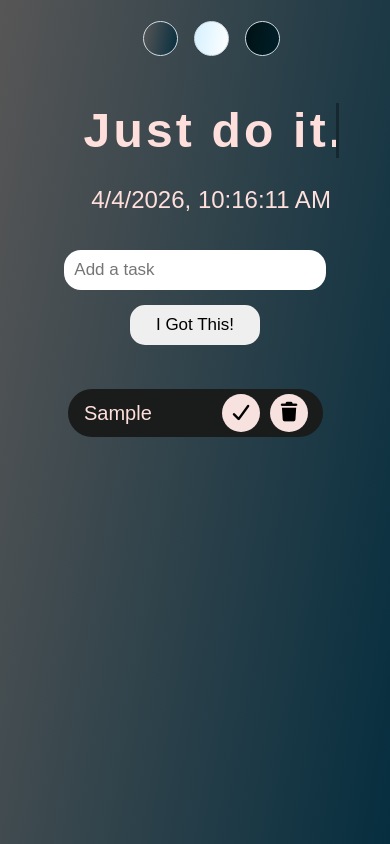
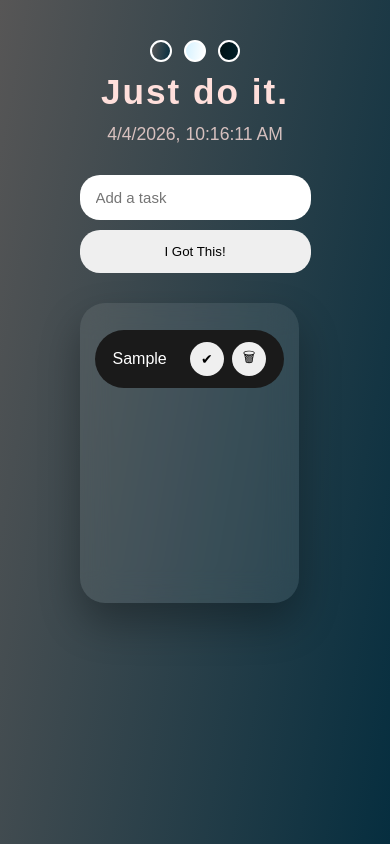
Before and after one commit to chilkaditya/Todo-ch, a React (Vite) app: page / in a window 390 px wide. Both pictures are taken after typing "Sample" into the empty fields and a click on the button "I Got This!". Built offline with nearby package versions, Linux system fonts and the light colour scheme.

Commit message:
static box added

```diff
--- a/src/App.jsx
+++ b/src/App.jsx
@@ -2,12 +2,12 @@ import React, { useState, useEffect } from 'react'
 import Header from './components/Header'
 import TodoForm from './components/TodoForm'
 import TodoList from './components/TodoList'
+import './styles/main.css'
 
 function App() {
   const [todos, setTodos] = useState([])
   const [theme, setTheme] = useState('standard')
 
-  // Load from localStorage
   useEffect(() => {
     const savedTodos = JSON.parse(localStorage.getItem('todos')) || []
     const savedTheme = localStorage.getItem('savedTheme') || 'standard'
@@ -17,12 +17,10 @@ function App() {
     document.body.className = savedTheme
   }, [])
 
-  // Save todos
   useEffect(() => {
     localStorage.setItem('todos', JSON.stringify(todos))
   }, [todos])
 
-  // Save theme
   useEffect(() => {
     localStorage.setItem('savedTheme', theme)
     document.body.className = theme
@@ -31,8 +29,16 @@ function App() {
   return (
     <div>
       <Header theme={theme} setTheme={setTheme} />
+
       <TodoForm setTodos={setTodos} />
-      <TodoList todos={todos} setTodos={setTodos} theme={theme} />
+
+      <div className="todo-box">
+        <TodoList
+          todos={todos}
+          setTodos={setTodos}
+          theme={theme}
+        />
+      </div>
     </div>
   )
 }
--- a/src/components/Header.jsx
+++ b/src/components/Header.jsx
@@ -1,12 +1,19 @@
 import React from 'react'
-import ThemeSelector from './ThemeSelector'
 
-export default function Header({ theme, setTheme }) {
+export default function Header({ setTheme }) {
   return (
     <div id="header">
-      <ThemeSelector setTheme={setTheme} />
+
+      {/* Theme selectors */}
+      <div className="theme-container">
+        <div className="standard-theme theme-selector" onClick={() => setTheme('standard')} />
+        <div className="light-theme theme-selector" onClick={() => setTheme('light')} />
+        <div className="darker-theme theme-selector" onClick={() => setTheme('darker')} />
+      </div>
+
       <h1 id="title">Just do it.</h1>
       <p>{new Date().toLocaleString()}</p>
+
     </div>
   )
 }
--- a/src/components/TodoItem.jsx
+++ b/src/components/TodoItem.jsx
@@ -18,12 +18,12 @@ export default function TodoItem({ todo, todos, setTodos, theme }) {
     <div className={`todo ${theme}-todo ${todo.completed ? 'completed' : ''}`}>
       <li className="todo-item">{todo.text}</li>
 
-      <button className={`check-btn ${theme}-button`} onClick={toggleComplete}>
-        <i className="fas fa-check"></i>
+      <button className="check-btn" onClick={toggleComplete}>
+        ✔
       </button>
 
-      <button className={`delete-btn ${theme}-button`} onClick={deleteTodo}>
-        <i className="fas fa-trash"></i>
+      <button className="delete-btn" onClick={deleteTodo}>
+        🗑
       </button>
     </div>
   )
--- a/src/styles/main.css
+++ b/src/styles/main.css
@@ -1,379 +1,264 @@
+/* RESET */
 * {
   margin: 0;
   padding: 0;
   box-sizing: border-box;
 }
 
+/* BODY */
 body {
-    /* #363532, rgb(88, 111, 112) */
-    align-items: center;
+  font-family: 'Work Sans', sans-serif;
+  min-height: 100vh;
+
   display: flex;
   flex-direction: column;
-    font-family: 'Work Sans', sans-serif;
-    min-height: 100vh;
-    padding-top: 3%;
+  align-items: center;
+
+  padding-top: 80px; /* more breathing space */
 }
 
-/* Body light or darker themes */
+/* THEMES */
 .standard {
-    background-image: linear-gradient(100deg, #575656, #062e3f);
+  background: linear-gradient(100deg, #575656, #062e3f);
   color: #ffdfdb;
-    transition: 0.3s linear;
 }
 
 .light {
-    background-image: linear-gradient(100deg, #d4f1ff, #ffffff);
+  background: linear-gradient(100deg, #d4f1ff, #ffffff);
   color: #1a150e;
-    transition: 0.3s linear;
 }
 
 .darker {
-    background-image: linear-gradient(100deg, #001214, #001f29);
+  background: linear-gradient(100deg, #001214, #001f29);
   color: white;
-    transition: 0.3s linear;
 }
 
-#header, #form, #datetime {
-    margin: 0 1rem;
-    min-height: 10vh;
-    width: 100%;
+/* HEADER */
+#header {
+  text-align: center;
+  margin-bottom: 30px;
+  position: relative;
 }
 
-#header {
-    align-items: center;
-    display: flex;
-    flex-direction: column;
-    justify-content: space-around;
-    font-size: 3rem;
-    min-height: 25vh;
-    width: 100%;
+#title {
+  font-size: 4.5rem;
+  margin-bottom: 12px;
+  letter-spacing: 2px;
 }
 
-/* Theme buttons div */
-.flexrow-container {
-    align-items: center;
-    align-self: flex-end;
+#header p {
+  font-size: 1.1rem;
+  opacity: 0.8;
+}
+
+/* THEME SELECTOR */
+.theme-container {
+  position: absolute;
+  top: -10px;
+  right: -120px;
   display: flex;
-    justify-content: space-around;
-    margin-right: 3%;
+  gap: 12px;
 }
 
 .theme-selector {
-    border: 1px solid #d1dae3;
-    border-radius: 100%;
-    height: 35px;
-    margin: 0 8px;
-    transition: tranform 150ms ease-in-out, box-shadow 200ms ease-in-out;
-    width: 35px;
+  width: 22px;
+  height: 22px;
+  border-radius: 50%;
+  border: 2px solid white;
+  cursor: pointer;
+  transition: 0.3s;
 }
 
 .theme-selector:hover {
-    box-shadow: white 0 0 8px;
-    cursor: pointer;
-}
-
-.theme-selector:active {
-    transform: scale(0.95);
+  transform: scale(1.2);
 }
 
 .standard-theme {
-    background-image: linear-gradient(100deg, #575656, #062e3f);
+  background: linear-gradient(100deg, #575656, #062e3f);
 }
 
 .light-theme {
-    background-image: linear-gradient(100deg, #d4f1ff, #ffffff);
+  background: linear-gradient(100deg, #d4f1ff, #ffffff);
 }
 
 .darker-theme {
-    background-image: linear-gradient(100deg, #001214, #001f29);
+  background: linear-gradient(100deg, #001214, #001f29);
 }
 
-/* Animation */
-#title {
-    border-right: solid 3px rgba(0, 0, 0, 0.75);
-    white-space: pre;
-    overflow: hidden;
-    letter-spacing: 0.20rem;
-    margin-top: 50px;
-    margin-bottom: 20px;
-    max-width: 480px;
-  }
-
-  /* Animation */
-#title {
-    animation: animated-text 2s steps(11,end) 0.5s 1 normal both,
-        animated-cursor 750ms steps(11,end) infinite;
-  }
-
-#title.darker-title {
-    animation: animated-text 2s steps(11,end) 0.5s 1 normal both, darker-animated-cursor 750ms steps(11,end) infinite;
-}
-
-  /* text animation */
-
-  @keyframes animated-text{
-    from{width: 0%;}
-    to{width: 480px;}
-  }
-
-  /* cursor animations */
-
-  @keyframes animated-cursor{
-    from{border-right-color: rgba(0, 0, 0, 0.75);}
-    to{border-right-color: transparent;}
-  }
-
-  @keyframes darker-animated-cursor {
-    from{border-right-color: #01394c;}
-    to{border-right-color: transparent;}
-  }
-
+/* FORM */
 form {
   display: flex;
-    font-size: 1.7rem;
   justify-content: center;
-    margin: 15px 0;
-    padding: 0.8rem;
+
   width: 100%;
+  max-width: 650px;
+
+  margin-bottom: 30px; /* spacing below input */
 }
 
 form input {
-    padding: 10px;
-    font-size: 17px;
+  flex: 1;
+  padding: 14px 16px;
+  font-size: 15px;
+
+  border-radius: 25px 0 0 25px;
   border: none;
   outline: none;
-    /* border-radius: 15; */
-    border-top-left-radius: 17px;
-    border-bottom-left-radius: 17px;
-    max-width: 500px;
-    transition: background-color 200ms ease-in-out;
-    width: 100%;
 }
 
-/* Input themes */
-form input.standard-input {
-    background-color: #181a1a;
-    color: rgb(247, 226, 223);
+form button {
+  padding: 14px 22px;
+  border-radius: 0 25px 25px 0;
+  border: none;
+  cursor: pointer;
+  font-weight: 500;
 }
 
+/* TODO BOX (🔥 IMPROVED) */
+.todo-box {
+  width: 95%;
+  max-width: 650px; /* 🔥 wider */
+  height: 450px;
 
-form input.light-input {
-    background-color: #AEB1B4;
-    color: #1a150e;
+  margin-top: 10px;
+
+  padding: 25px;
+
+  border-radius: 25px;
+
+  background: rgba(255, 255, 255, 0.08);
+  backdrop-filter: blur(15px);
+
+  box-shadow: 0 20px 40px rgba(0, 0, 0, 0.3);
+
+  overflow-y: auto;
 }
 
-form input.light-input::placeholder {
-    color: #1a150e;
-    opacity: 0.7;
+/* SCROLLBAR */
+.todo-box::-webkit-scrollbar {
+  width: 6px;
 }
 
-form input.darker-input {
-    background-color: #01394c;
+.todo-box::-webkit-scrollbar-thumb {
+  background: rgba(255,255,255,0.4);
+  border-radius: 10px;
+}
+
+/* LIST */
+.todo-list {
+  list-style: none;
+}
+
+/* ITEM */
+.todo {
+  display: flex;
+  align-items: center;
+  justify-content: space-between;
+
+  margin: 12px 0;
+  padding: 12px 18px;
+
+  border-radius: 30px;
+
+  font-size: 16px;
+
+  transition: 0.2s;
+}
+
+/* Hover effect */
+.todo:hover {
+  transform: scale(1.02);
+}
+
+/* THEMES */
+.standard-todo {
+  background: #1a1a1a;
   color: white;
 }
 
-form input.darker-input::placeholder {
-    color: white;
-    opacity: 0.7;
-}
-
-form input:hover {
-    cursor: text;
-}
-
-form input.standard-input:hover {
-    background-color: rgb(0, 0, 0);
-}
-
-form input.light-input:hover {
-    background-color: #919699;
-}
-
-form input.darker-input:hover {
-    background-color: #013141;
-}
-
-button {
-    border: none;
-    outline: none;
-    transition: box-shadow 200ms ease, background-color 200ms ease-in-out;
-}
-
-button:hover {
-    cursor: pointer;
-}
-
-/* Button themes */
-button.standard-button {
-    background-color: rgb(247, 226, 223);
-    color: rgb(0, 0, 0);
-}
-
-button.standard-button:hover {
-    background-color: white;
-    box-shadow: #fff8 0 0 10px;
-}
-
-button.light-button {
-    background-color: white;
-    color: #1a150e;
-}
-
-button.light-button:hover {
-    background-color: #f0f0f0;
-}
-
-button.darker-button {
-    background-color: #002837;
-    color: white;
-}
-
-button.darker-button:hover {
-    background-color: #001f29;
-}
-
-form button {
-    padding: 10px;
-    font-size: 17px;
-    border-top-right-radius: 15px;
-    border-bottom-right-radius: 15px;
-    min-width: 100px;
-}
-
-#myUnOrdList {
-    display: flex;
-    justify-content: center;
-    align-items: center;
-    max-width: 1200px;
-}
-
-.todo-list {
-    min-width: 25%;
-    overflow: hidden;
-    /* To remove the bullets of unordered list */
-    list-style: none;
-}
-
-.todo {
-    margin: 1rem;
-    /* background: rgb(247, 226, 223); */
-    /* color: black; */
-    font-size: 19px;
-    display: flex;
-    justify-content: space-between;
-    align-items: center;
-    padding: 0.25em 0.5em;
-    border-radius: 30px;
-    transition: background-color 200ms ease-in-out;
-}
-
-/* Items themes */
-.standard-todo {
-    background-color: rgb(26, 27, 27);
-}
-
 .light-todo {
-    background-color:#AEB1B4;
+  background: #e0e0e0;
+  color: black;
 }
 
 .darker-todo {
-    background-color: #01394c;
+  background: #01394c;
 }
 
-.todo li{
-    padding: 7px;
-    /* word-wrap: break-word; */
-    /* flex-wrap: wrap; */
-    font-size: 20px;
-    flex: 1; /* To push the trash and the check button to the right */
-    border-radius: 30px;
-
-    /* wraps the links */
-    overflow-wrap: anywhere;
+/* TEXT */
+.todo-item {
+  flex: 1;
+  margin-right: 10px;
 }
 
-.check-btn, .delete-btn {
-    font-size: 19px;
+/* BUTTONS */
+.check-btn,
+.delete-btn {
+  margin-left: 8px;
+
+  border: none;
   cursor: pointer;
-    width: 2em;
-    height: 2em;
-    border-radius: 80%;
-    margin: 0 5px;
+
+  width: 34px;
+  height: 34px;
+
+  border-radius: 50%;
+
+  font-size: 14px;
 }
 
-.todo-item {
-    padding: 0rem 0.5rem;
-}
-
-.fa-trash, .fa-check {
-    pointer-events: none;
-}
-
-
+/* COMPLETED */
 .completed {
-    transition: 0.2s;
   text-decoration: line-through;
   opacity: 0.5;
 }
 
-.fall {
-    transition: 0.5s;
-    transform: translateY(45rem) rotateZ(45deg);
-    opacity: 0;
+/* ================= */
+/* 📱 RESPONSIVE */
+/* ================= */
+
+@media (max-width: 768px) {
+  #title {
+    font-size: 3rem;
   }
 
-/* Responsive design */
-@media only screen and (max-width: 1000px) {
-    .flexrow-container {
-        align-self: unset;
-        margin-right: 0;
+  .todo-box {
+    height: 380px;
+  }
+
+  .theme-container {
+    right: -60px;
   }
 }
 
-@media only screen and (max-width: 800px) {
-    #header {
-        font-size: 2rem;
+@media (max-width: 480px) {
+  body {
+    padding-top: 40px;
   }
 
   #title {
-        animation:
-            animated-text 3s steps(16,end) 0.5s 1 normal both,
-            animated-cursor 750ms steps(16,end) infinite;
+    font-size: 2.2rem;
+  }
+
+  form {
+    flex-direction: column;
+    gap: 10px;
+  }
+
+  form input,
+  form button {
+    border-radius: 20px;
+  }
+
+  .todo-box {
+    width: 95%;
+    height: 300px;
+    padding: 15px;
+  }
+
+  .theme-container {
+    position: static;
+    justify-content: center;
     margin-bottom: 10px;
-        margin-top: 30px;
-        max-width: 330px;
   }
 }
-
-@media only screen and (max-width: 400px) {
-    #header {
-        font-size: 1.5rem;
-    }
-
-    #title {
-        animation:
-            animated-text 3.5s steps(16,end) 0.5s 1 normal both,
-            animated-cursor 750ms steps(16,end) infinite;
-        max-width: 255px;
-    }
-}
-
-@media only screen and (max-width: 400px) {
-    form {
-        align-items: center;
-        flex-direction: column;
-    }
-
-    form input {
-        border-radius: 17px;
-    }
-
-    form button {
-        border-radius: 15px;
-        margin-top: 15px;
-        width: 50%;
-    }
-    form > button.light-button {
-        box-shadow: 0 0 5px lightgray;
-    }
-}
```
Lines whose indentation alone changed are shown as unchanged.
